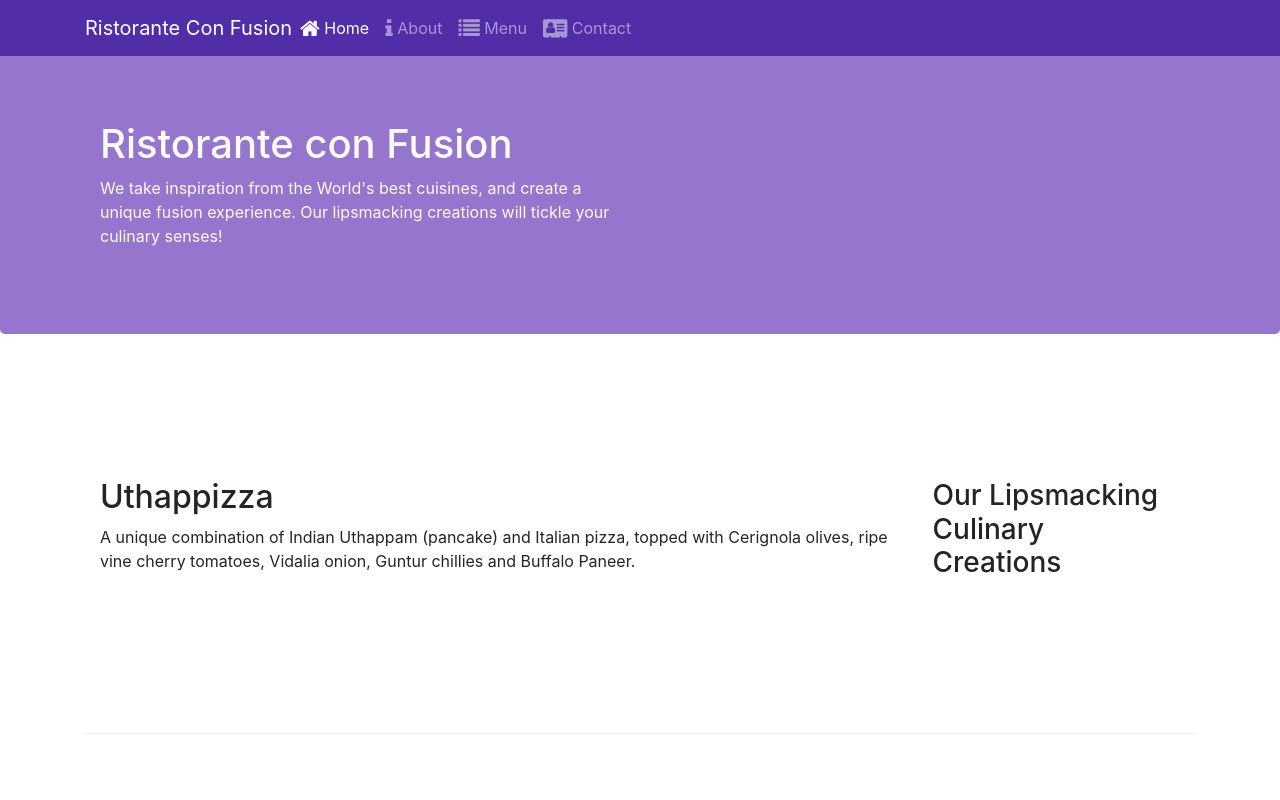
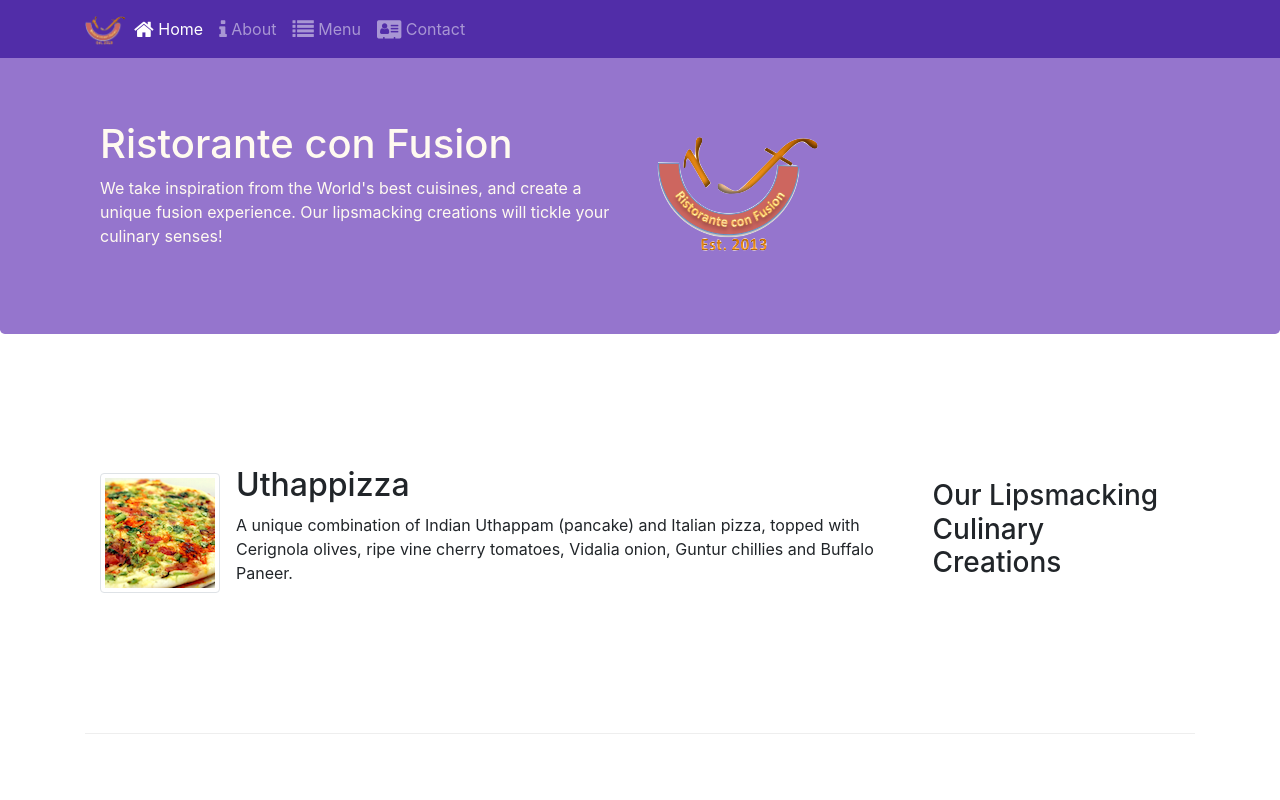
Before and after one commit to FrancoCaffiero/conFusion, a website: page index.html in a window 1280 px wide. Shown: the top 800 px of the page. Drawn offline with nearby package versions, Linux system fonts and the light colour scheme.

Commit message:
Images and Media

```diff
--- a/index.html
+++ b/index.html
@@ -36,7 +36,9 @@
         >
           <span class="navbar-toggler-icon"></span>
         </button>
-        <a class="navbar-brand mr-auto" href="#">Ristorante Con Fusion</a>
+        <a class="navbar-brand mr-auto" href="#"
+          ><img src="img/logo.png" height="30" width="41"
+        /></a>
         <div class="collapse navbar-collapse" id="Navbar">
           <ul class="navbar-nav mr-auto">
             <li class="nav-item active">
@@ -74,7 +76,9 @@
               your culinary senses!
             </p>
           </div>
-          <div class="col-12 col-sm"></div>
+          <div class="col-12 col-sm align-self-center">
+            <img src="img/logo.png" class="img-fluid" />
+          </div>
         </div>
       </div>
     </header>
@@ -85,12 +89,21 @@
           <h3>Our Lipsmacking Culinary Creations</h3>
         </div>
         <div class="col col-sm order-sm-first col-md">
-          <h2>Uthappizza</h2>
+          <div class="media">
+            <img
+              class="d-flex mr-3 img-thumbnail align-self-center"
+              src="img/uthappizza.png"
+              alt="Uthappizza"
+            />
+            <div class="media-body">
+              <h2 class="mt-0">Uthappizza</h2>
               <p class="d-none d-sm-block">
-            A unique combination of Indian Uthappam (pancake) and Italian pizza,
-            topped with Cerignola olives, ripe vine cherry tomatoes, Vidalia
-            onion, Guntur chillies and Buffalo Paneer.
+                A unique combination of Indian Uthappam (pancake) and Italian
+                pizza, topped with Cerignola olives, ripe vine cherry tomatoes,
+                Vidalia onion, Guntur chillies and Buffalo Paneer.
               </p>
+            </div>
+          </div>
         </div>
       </div>
 
@@ -114,14 +127,23 @@
           <h3>Meet our Culinary Specialists</h3>
         </div>
         <div class="col col-sm order-sm-first col-md">
-          <h2>Alberto Somayya</h2>
+          <div class="media">
+            <img
+              class="d-flex mr-3 img-thumbnail align-self-center"
+              src="img/alberto.png"
+              alt="Alberto Somayya"
+            />
+            <div class="media-body">
+              <h2 class="mt-0">Alberto Somayya</h2>
               <h4>Executive Chef</h4>
               <p class="d-none d-sm-block">
                 Award winning three-star Michelin chef with wide International
                 experience having worked closely with whos-who in the culinary
-            world, he specializes in creating mouthwatering Indo-Italian fusion
-            experiences.
+                world, he specializes in creating mouthwatering Indo-Italian
+                fusion experiences.
               </p>
+            </div>
+          </div>
         </div>
       </div>
     </div>
```
Also changed, not shown: aboutus.html (+6 -4 lines), contactus.html (+6 -2 lines), img/alberto.png (added), img/buffet.png (added), img/logo.png (added), img/uthappizza.png (added), 2 other files. Lines whose indentation alone changed are shown as unchanged.
